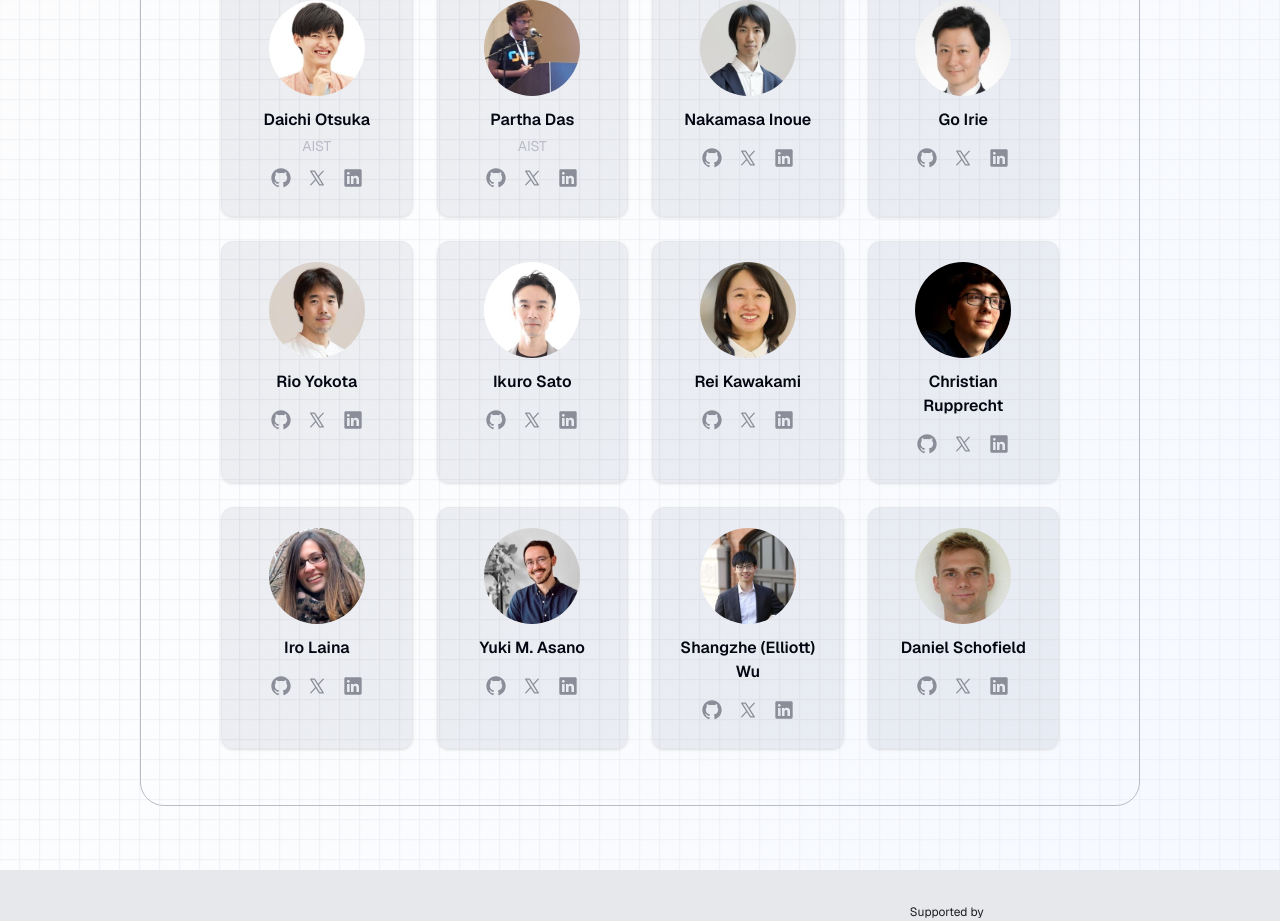
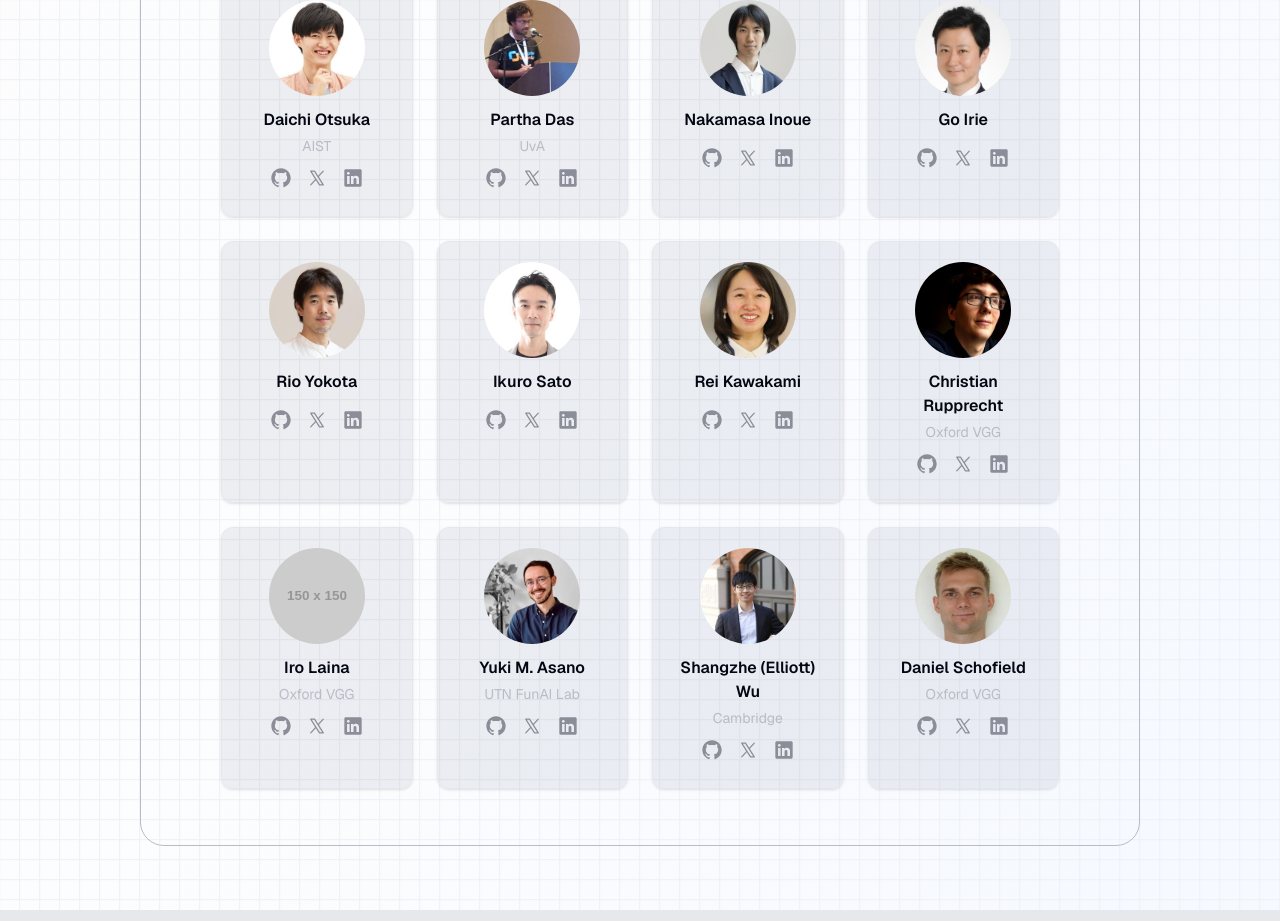
Before and after one commit to cvpaperchallenge-alumni/limit-lab-homepage, a Next.js app: page / in a window 1280 px wide. Shown: the part 1480-2401 px from the top of the page. Built offline with nearby package versions, Linux system fonts and the light colour scheme; what tailwindcss-animated would draw is missing.

Commit message:
chore: update members info.

```diff
--- a/src/data/topPageData.ts
+++ b/src/data/topPageData.ts
@@ -9,7 +9,7 @@ export const newsItems = [
 export const members = [
   {
     name: 'Hirokatsu Kataoka',
-    affiliation: 'AIST',
+    affiliation: 'AIST / Oxford VGG',
     photoUrl: '/members/hirokatsu.kataoka-256x256.jpg',
     githubUrl: '',
     XUrl: '',
@@ -49,7 +49,7 @@ export const members = [
   },
   {
     name: 'Partha Das',
-    affiliation: 'AIST',
+    affiliation: 'UvA',
     photoUrl: '/members/partha.das-256x256.jpg',
     githubUrl: '',
     XUrl: '',
@@ -97,7 +97,7 @@ export const members = [
   },
   {
     name: 'Christian Rupprecht',
-    affiliation: '',
+    affiliation: 'Oxford VGG',
     photoUrl: '/members/christian.rupprecht-256x256.jpg',
     githubUrl: '',
     XUrl: '',
@@ -105,15 +105,15 @@ export const members = [
   },
   {
     name: 'Iro Laina',
-    affiliation: '',
-    photoUrl: '/members/iro.laina-256x256.jpg',
+    affiliation: 'Oxford VGG',
+    photoUrl: 'https://via.placeholder.com/150',
     githubUrl: '',
     XUrl: '',
     linkedinUrl: '',
   },
   {
     name: 'Yuki M. Asano',
-    affiliation: '',
+    affiliation: 'UTN FunAI Lab',
     photoUrl: '/members/yuki.asano-256x256.jpg',
     githubUrl: '',
     XUrl: '',
@@ -121,7 +121,7 @@ export const members = [
   },
   {
     name: 'Shangzhe (Elliott) Wu',
-    affiliation: '',
+    affiliation: 'Cambridge',
     photoUrl: '/members/elliott.wu-256x256.jpg',
     githubUrl: '',
     XUrl: '',
@@ -129,7 +129,7 @@ export const members = [
   },
   {
     name: 'Daniel Schofield',
-    affiliation: '',
+    affiliation: 'Oxford VGG',
     photoUrl: '/members/daniel.schofield-256x256.jpg',
     githubUrl: '',
     XUrl: '',
```
